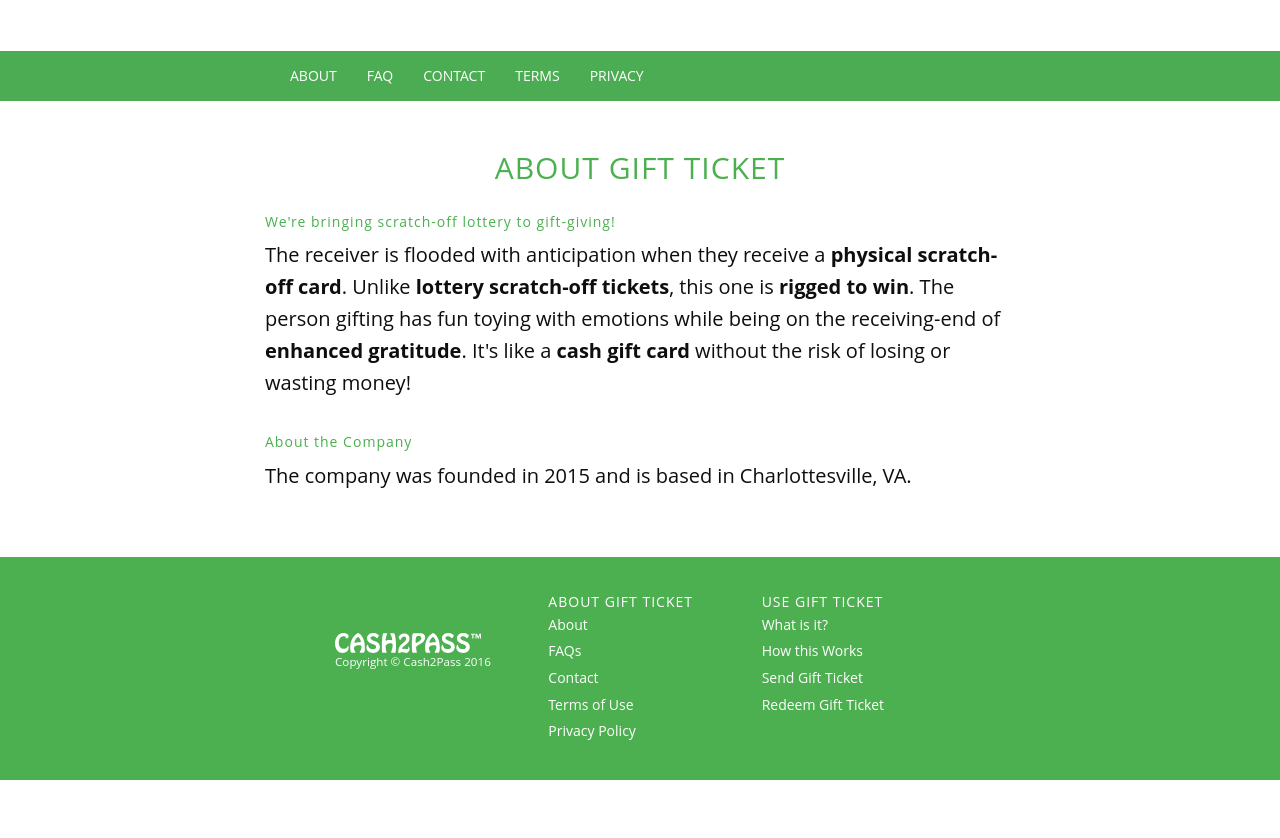
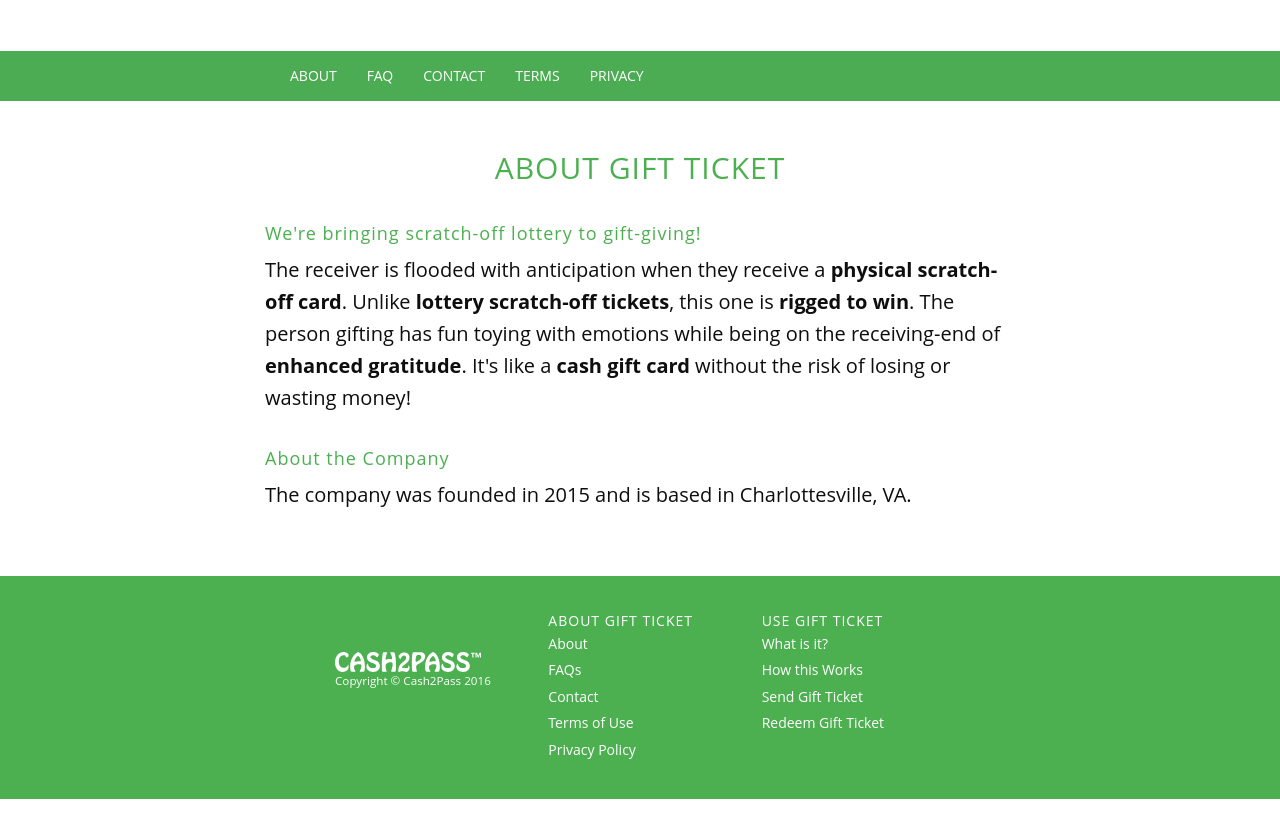
Before and after one commit to alleyway/gift-ticket-web, a Jekyll site: the page built from about.html, in a window 1280 px wide. Shown: the top 838 px of the page. Built offline with Jekyll 4.4.1, drawn with Linux system fonts in a browser that asks for light colours.

Commit message:
updating web page

```diff
--- a/about.html
+++ b/about.html
@@ -8,12 +8,12 @@
         <div class="col-lg-offset-2 col-lg-8">
             <h2 class="text-center" style="margin-bottom:0; margin-top: 0px;">About Gift Ticket</h2>
 <br/>
-            <h5>We're bringing scratch-off lottery to gift-giving!</h5>
+            <h3 class="faq_question">We're bringing scratch-off lottery to gift-giving!</h3>
             <p>
                 The receiver is flooded with anticipation when they receive a <strong>physical scratch-off card</strong>. Unlike <strong>lottery scratch-off tickets</strong>, this one is <strong>rigged to win</strong>. The person gifting
                 has fun toying with emotions while being on the receiving-end of <strong>enhanced gratitude</strong>. It's like a <strong>cash gift card</strong> without the risk of losing or wasting money!
             </p>
-            <h5>About the Company</h5>
+            <h3 class="faq_question">About the Company</h3>
             <p>
                 The company was founded in 2015 and is based in Charlottesville, VA.
             </p>
```
